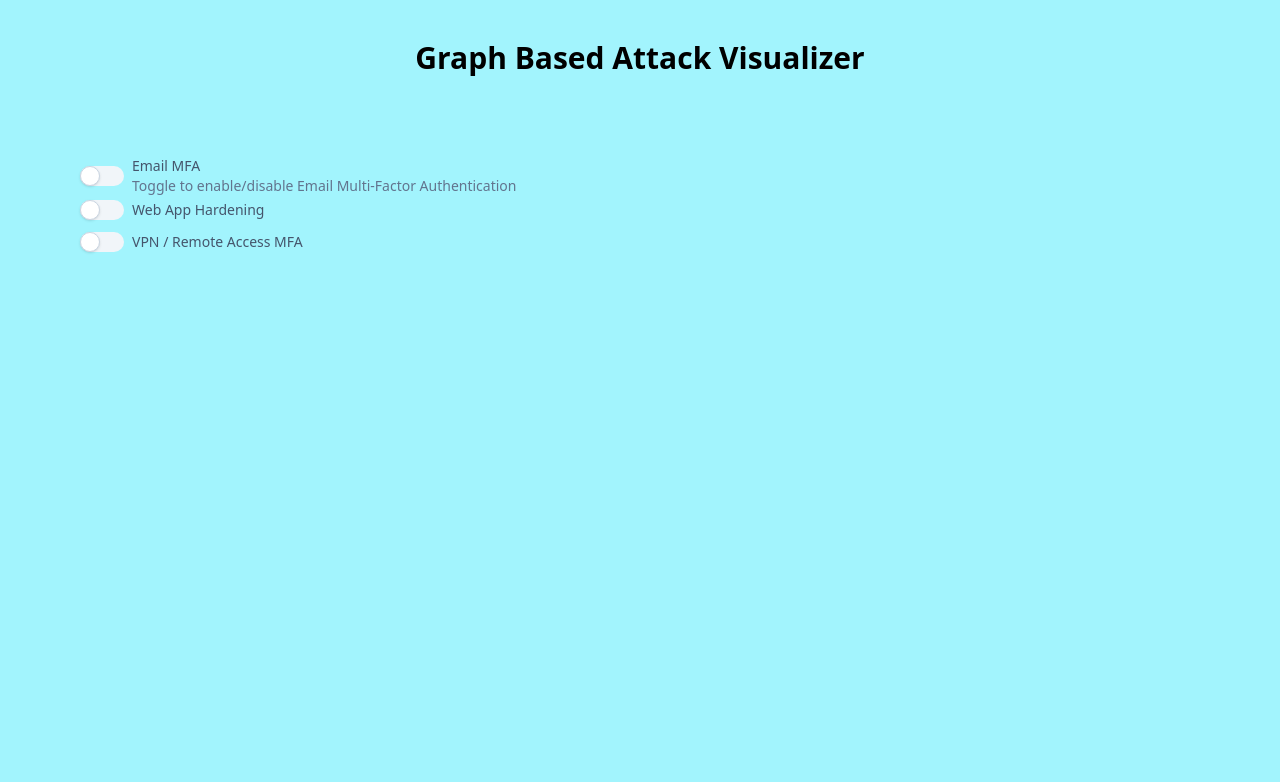
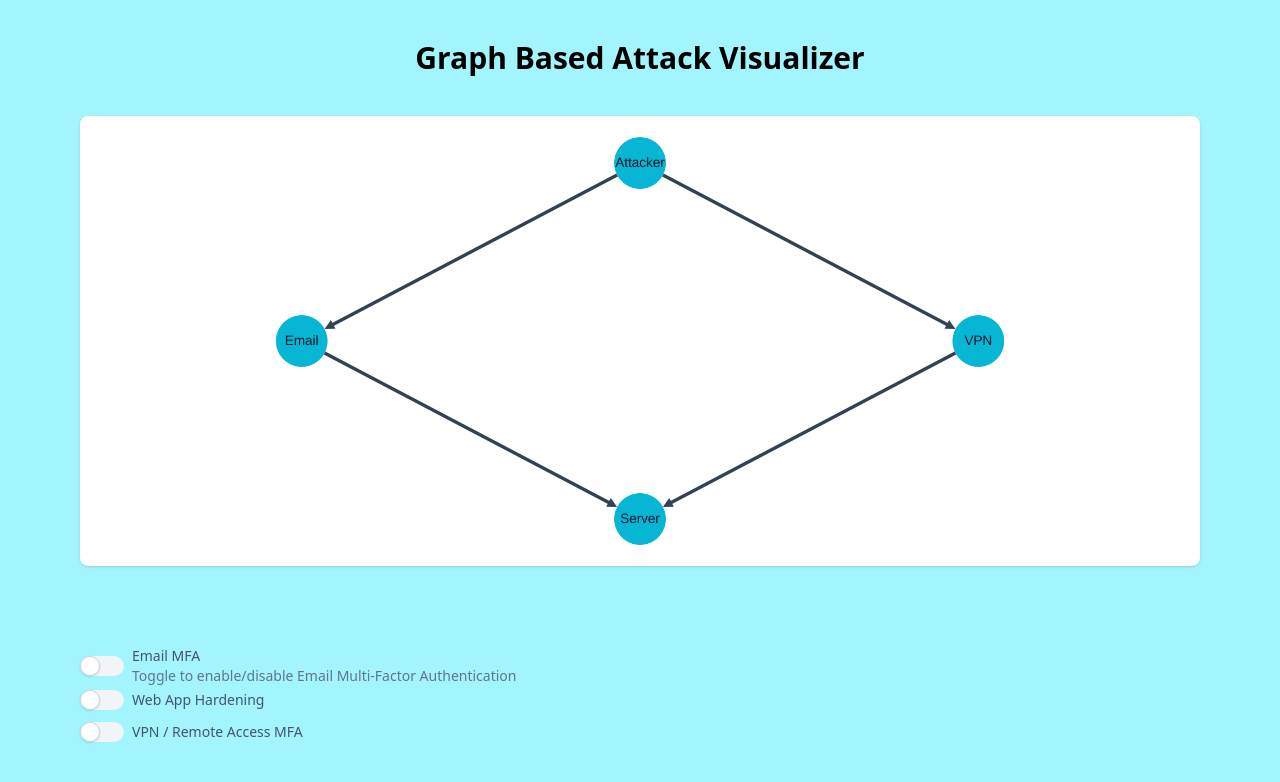
Before and after one commit to Georgia-Southwestern-State-Univeristy/capstone-project-graphbasedattackpathvisualizer, a website built with Vite: page Website/index.html in a window 1280 px wide. Built offline with nearby package versions, Linux system fonts and the light colour scheme.

Commit message:
Updating the website to add the graph

```diff
--- a/Website/index.html
+++ b/Website/index.html
@@ -10,13 +10,20 @@
     <div>
     <h1 class="text-center text-3xl font-bold mt-10 ">Graph Based Attack Visualizer</h1>
     </div>
+    <div class="mt-10 mx-20">
+  <div
+    id="cy"
+    class="w-full h-[450px] bg-white rounded-lg shadow"
+  ></div>
+</div>
+
 <div class="inline-flex gap-2 items-center mt-20 ml-20">
   <div class="relative inline-block w-11 h-5">
-    <input id="switch-component-desc" type="checkbox" class="peer appearance-none w-11 h-5 bg-slate-100 rounded-full checked:bg-slate-800 cursor-pointer transition-colors duration-300" />
-    <label for="switch-component-desc" class="absolute top-0 left-0 w-5 h-5 bg-white rounded-full border border-slate-300 shadow-sm transition-transform duration-300 peer-checked:translate-x-6 peer-checked:border-slate-800 cursor-pointer">
+    <input id="email-mfa" type="checkbox" class="peer appearance-none w-11 h-5 bg-slate-100 rounded-full checked:bg-slate-800 cursor-pointer transition-colors duration-300" />
+    <label for="email-mfa" class="absolute top-0 left-0 w-5 h-5 bg-white rounded-full border border-slate-300 shadow-sm transition-transform duration-300 peer-checked:translate-x-6 peer-checked:border-slate-800 cursor-pointer">
     </label>
   </div>
-  <label for="switch-component-desc" class="text-slate-600 text-sm cursor-pointer">
+  <label for="email-mfa" class="text-slate-600 text-sm cursor-pointer">
     <div>
       <p class="font-medium">
         Email MFA
@@ -29,11 +36,11 @@
 </div>
 <div class="inline-flex gap-2 items-center mt-1 ml-20">
   <div class="relative inline-block w-11 h-5">
-    <input id="switch-component-desc" type="checkbox" class="peer appearance-none w-11 h-5 bg-slate-100 rounded-full checked:bg-slate-800 cursor-pointer transition-colors duration-300" />
-    <label for="switch-component-desc" class="absolute top-0 left-0 w-5 h-5 bg-white rounded-full border border-slate-300 shadow-sm transition-transform duration-300 peer-checked:translate-x-6 peer-checked:border-slate-800 cursor-pointer">
+    <input id="web-hardening" type="checkbox" class="peer appearance-none w-11 h-5 bg-slate-100 rounded-full checked:bg-slate-800 cursor-pointer transition-colors duration-300" />
+    <label for="web-hardening" class="absolute top-0 left-0 w-5 h-5 bg-white rounded-full border border-slate-300 shadow-sm transition-transform duration-300 peer-checked:translate-x-6 peer-checked:border-slate-800 cursor-pointer">
     </label>
   </div>
-  <label for="switch-component-desc" class="text-slate-600 text-sm cursor-pointer">
+  <label for="web-hardening" class="text-slate-600 text-sm cursor-pointer">
     <div>
       <p class="font-medium">
         Web App Hardening
@@ -45,11 +52,11 @@
 </div>
 <div class="inline-flex gap-2 items-center mt-3 ml-20">
   <div class="relative inline-block w-11 h-5">
-    <input id="switch-component-desc" type="checkbox" class="peer appearance-none w-11 h-5 bg-slate-100 rounded-full checked:bg-slate-800 cursor-pointer transition-colors duration-300" />
-    <label for="switch-component-desc" class="absolute top-0 left-0 w-5 h-5 bg-white rounded-full border border-slate-300 shadow-sm transition-transform duration-300 peer-checked:translate-x-6 peer-checked:border-slate-800 cursor-pointer">
+    <input id="vpn-mfa" type="checkbox" class="peer appearance-none w-11 h-5 bg-slate-100 rounded-full checked:bg-slate-800 cursor-pointer transition-colors duration-300" />
+    <label for="vpn-mfa" class="absolute top-0 left-0 w-5 h-5 bg-white rounded-full border border-slate-300 shadow-sm transition-transform duration-300 peer-checked:translate-x-6 peer-checked:border-slate-800 cursor-pointer">
     </label>
   </div>
-  <label for="switch-component-desc" class="text-slate-600 text-sm cursor-pointer">
+  <label for="vpn-mfa" class="text-slate-600 text-sm cursor-pointer">
     <div>
       <p class="font-medium">
         VPN / Remote Access MFA
--- a/Website/src/main.js
+++ b/Website/src/main.js
@@ -1 +1,59 @@
 import './style.css'
+import cytoscape from "cytoscape";
+
+const cy = cytoscape({
+  container: document.getElementById("cy"),
+
+  elements: [
+    // Nodes
+    { data: { id: "attacker", label: "Attacker" } },
+    { data: { id: "email", label: "Email" } },
+    { data: { id: "vpn", label: "VPN" } },
+    { data: { id: "server", label: "Server" } },
+
+    // Edges
+    { data: { id: "e1", source: "attacker", target: "email" } },
+    { data: { id: "e2", source: "email", target: "server" } },
+    { data: { id: "e3", source: "attacker", target: "vpn" } },
+    { data: { id: "e4", source: "vpn", target: "server" } },
+  ],
+
+  style: [
+    {
+      selector: "node",
+      style: {
+        label: "data(label)",
+        "text-valign": "center",
+        "text-halign": "center",
+        "background-color": "#06b6d4",
+        color: "#0f172a",
+        width: 46,
+        height: 46,
+        "font-size": 12,
+      },
+    },
+    {
+      selector: "edge",
+      style: {
+        width: 3,
+        "line-color": "#334155",
+        "target-arrow-color": "#334155",
+        "target-arrow-shape": "triangle",
+        "curve-style": "bezier",
+      },
+    },
+  ],
+
+  layout: {
+    name: "breadthfirst",
+    directed: true,
+    padding: 20,
+  },
+
+  // 🚫 Disable all user interaction
+  userZoomingEnabled: false,
+  userPanningEnabled: false,
+  boxSelectionEnabled: false,
+  autoungrabify: true,
+  autounselectify: true,
+});
```
